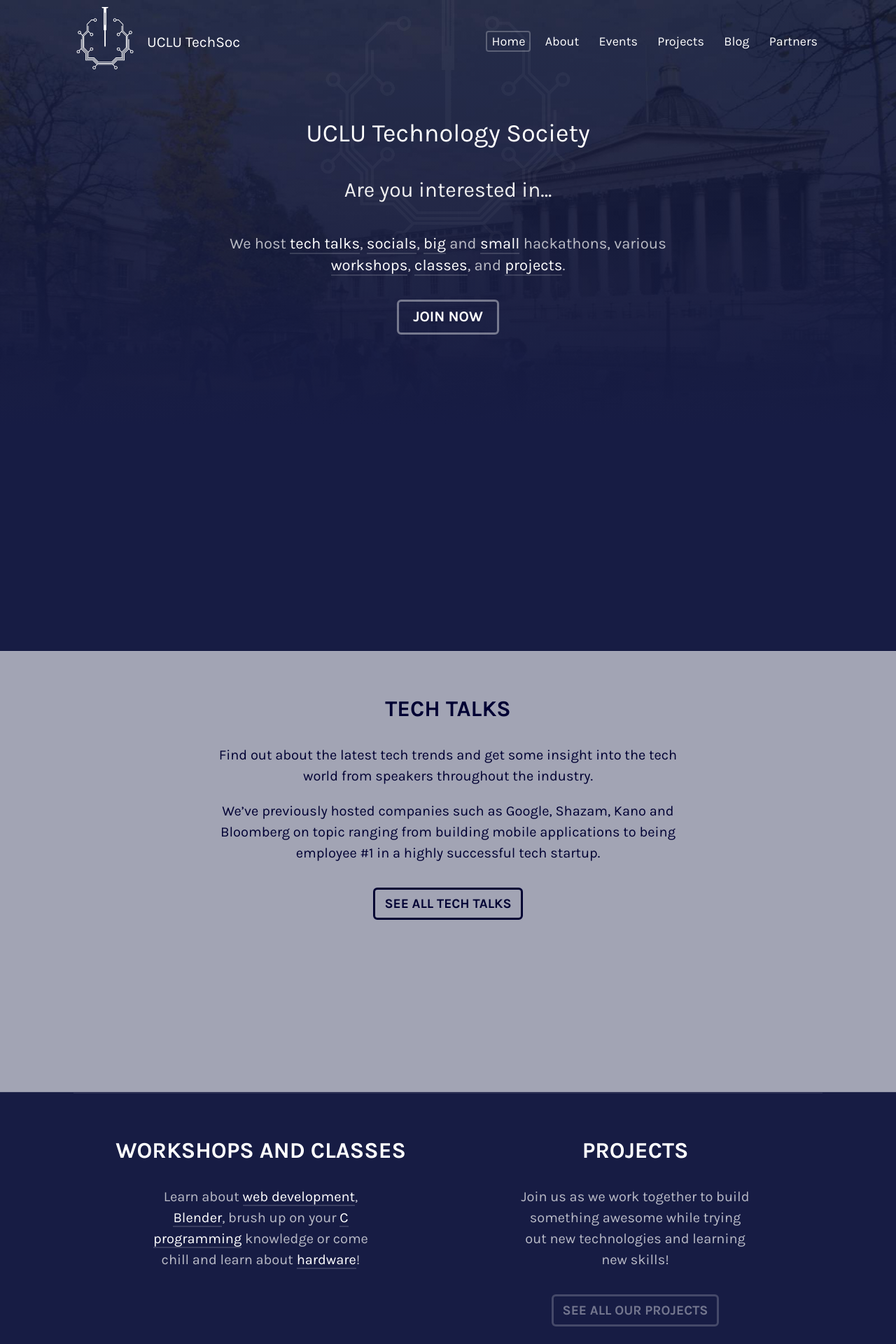
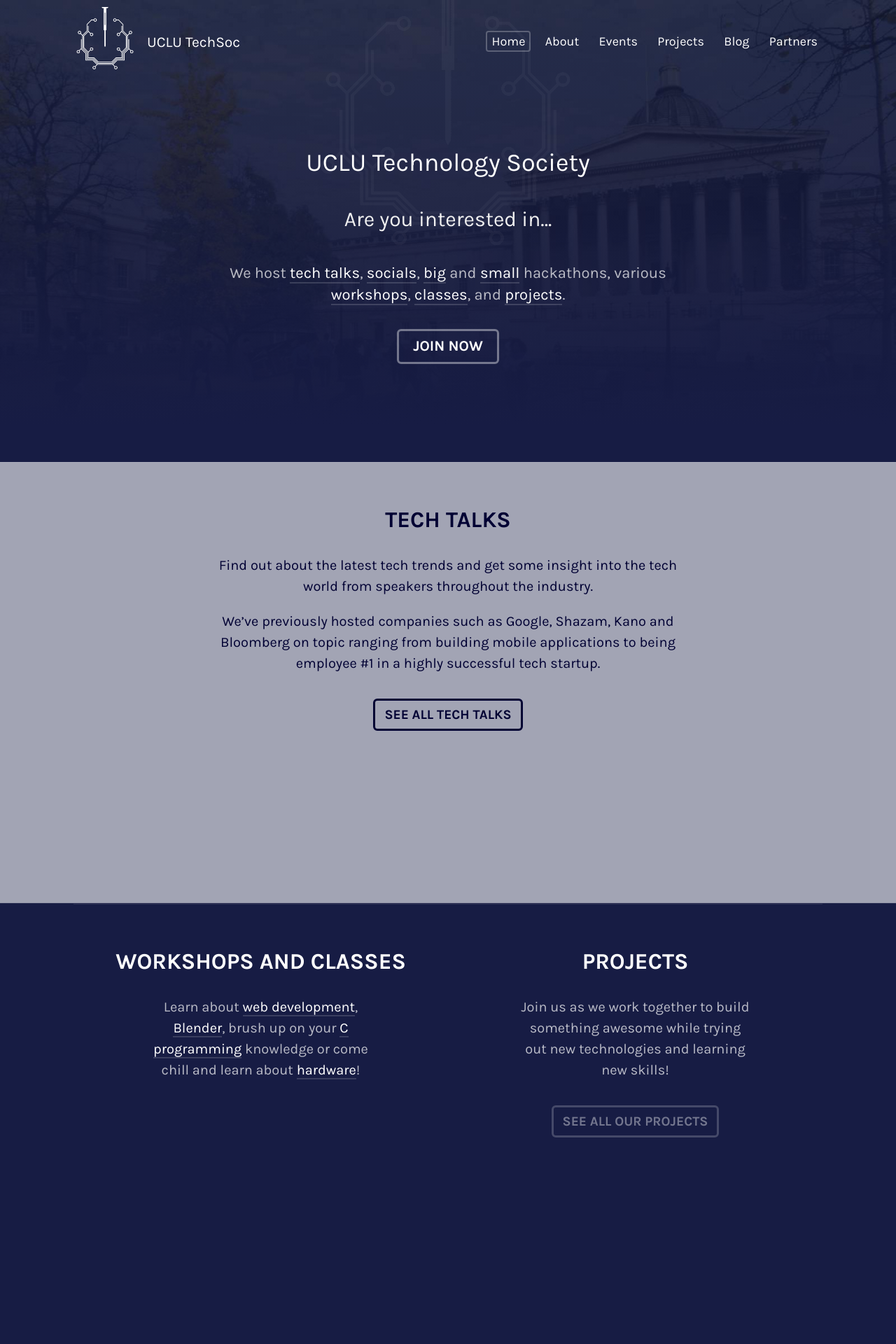
Before and after one commit to danielgavrilov/techsoc, a Jekyll site: the page built from index.html, in a window 1280 px wide. Shown: the top 1920 px of the page at 70% size. Built offline with Jekyll 4.4.1, drawn with Linux system fonts in a browser that asks for light colours; nearby versions of some CDN libraries.

Commit message:
more ipad styles

```diff
--- a/assets/css/main.css
+++ b/assets/css/main.css
@@ -1022,7 +1022,7 @@ code { font-family: "Source Code Pro", Consolas, Monaco, monospace; }
   .homepage .tech-talks .description, .homepage .tech-talks a, .homepage .socials .description, .homepage .socials a, .homepage .partners-homepage .description, .homepage .partners-homepage a { color: #000033; border-color: #000033; }
   .homepage .partners-homepage { background-color: rgba(255, 255, 255, 0.05); } }
 
-@media only screen and (min-device-width: 768px) and (max-device-width: 1024px) and (orientation: portrait) and (-webkit-min-device-pixel-ratio: 1) { .homepage .masthead { height: auto; } }
+@media only screen and (min-device-width: 768px) and (max-device-width: 1024px) and (-webkit-min-device-pixel-ratio: 1) { .homepage .masthead { height: auto; padding: 10vh 0; } }
 
 .homepage .partners-homepage { text-align: center; }
 
--- a/assets/scss/_homepage.scss
+++ b/assets/scss/_homepage.scss
@@ -114,10 +114,10 @@
     @media only screen
       and (min-device-width: 768px)
       and (max-device-width: 1024px)
-      and (orientation: portrait)
       and (-webkit-min-device-pixel-ratio: 1) {
         .masthead {
             height: auto;
+            padding: 10vh 0;
         }
     }
 
```
Also changed, not shown: 1 other file.
